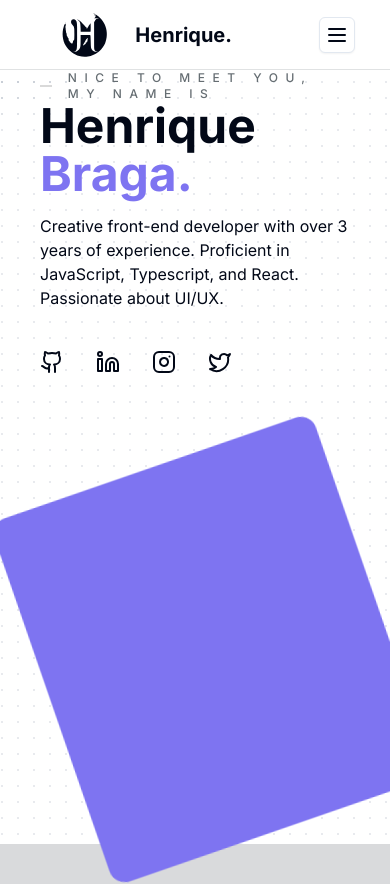
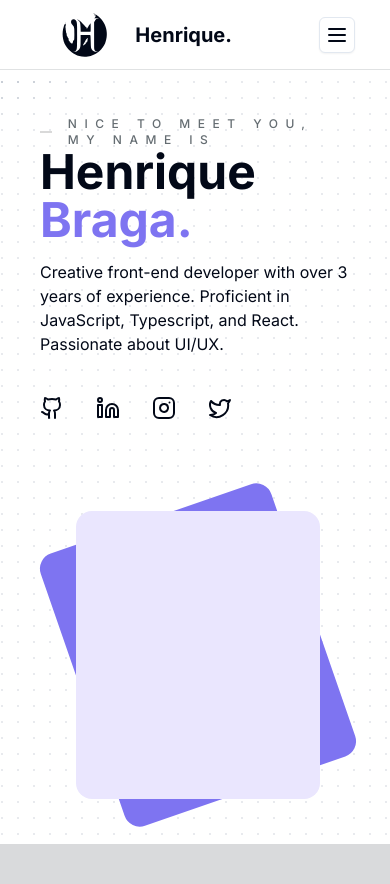
Before and after one commit to HenriqueBragaMoreira/web-portfolio, a Next.js app: page /en in a window 390 px wide. Shown: the top 884 px of the page. Built offline with nearby package versions, Linux system fonts and the light colour scheme.

Commit message:
style: 💄 add more responsiveness in the first content

```diff
--- a/src/app/[lang]/(home)/components/animation.tsx
+++ b/src/app/[lang]/(home)/components/animation.tsx
@@ -17,9 +17,8 @@ export function MainContainerAnimation({ children }: WithChildren) {
 export function ImageContainerAnimation({ children }: WithChildren) {
   return (
     <motion.div
-      initial={{ x: "64px", translateX: "3px", opacity: "0%", rotate: 32 }}
-      animate={{ x: "0px", opacity: "100%", rotate: -9.5 }}
-      whileHover={{ scale: 1.05 }}
+      initial={{ x: "64px", translateX: "3px", opacity: "0%", rotate: 9.55 }}
+      animate={{ x: "0px", opacity: "100%", rotate: 0 }}
     >
       {children}
     </motion.div>
--- a/src/app/[lang]/(home)/components/firstContent.tsx
+++ b/src/app/[lang]/(home)/components/firstContent.tsx
@@ -4,7 +4,7 @@ import { MainContainerAnimation, ImageContainerAnimation } from "./animation";
 
 export function FirstContent({ dictionary }: { dictionary: DictionaryType }) {
   return (
-    <div className="lg:flex lg:flex-row flex flex-col gap-20 flex-1 w-full lg:items-center justify-between lg:px-48 px-10">
+    <div className="flex flex-col lg:flex-row lg:gap-20 flex-1 w-full items-center lg:justify-between justify-around lg:px-48 px-10">
       <MainContainerAnimation>
         <div className="flex items-center gap-4">
           <div className="h-[1px] w-4 border border-[#D9D9D9]" />
@@ -58,7 +58,8 @@ export function FirstContent({ dictionary }: { dictionary: DictionaryType }) {
         </div>
       </MainContainerAnimation>
       <ImageContainerAnimation>
-        <div className="bg-[#7E74F1] h-96 w-[340px] rounded-2xl transform -rotate-[9.55deg]" />
+        <div className="bg-[#EAE6FE] lg:h-96 lg:w-[340px] h-72 w-[244px] absolute rounded-2xl z-50" />
+        <div className="bg-[#7E74F1] lg:h-96 lg:w-[340px] h-72 w-[244px] rounded-2xl transform -rotate-[19.1deg]" />
       </ImageContainerAnimation>
     </div>
   );
```
